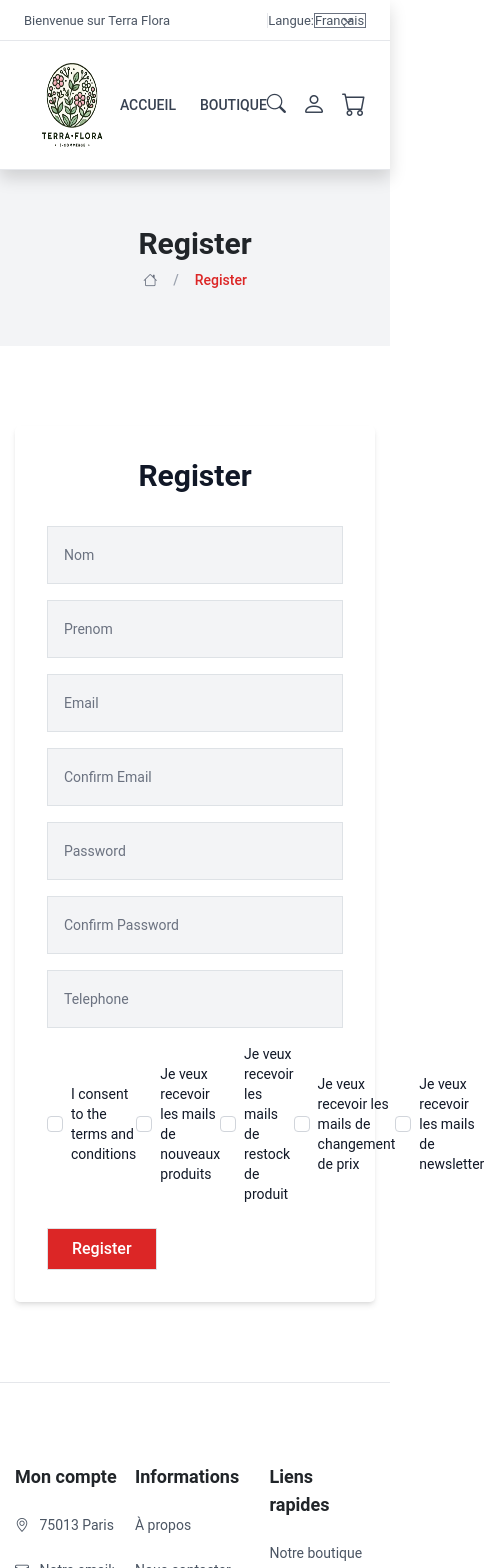
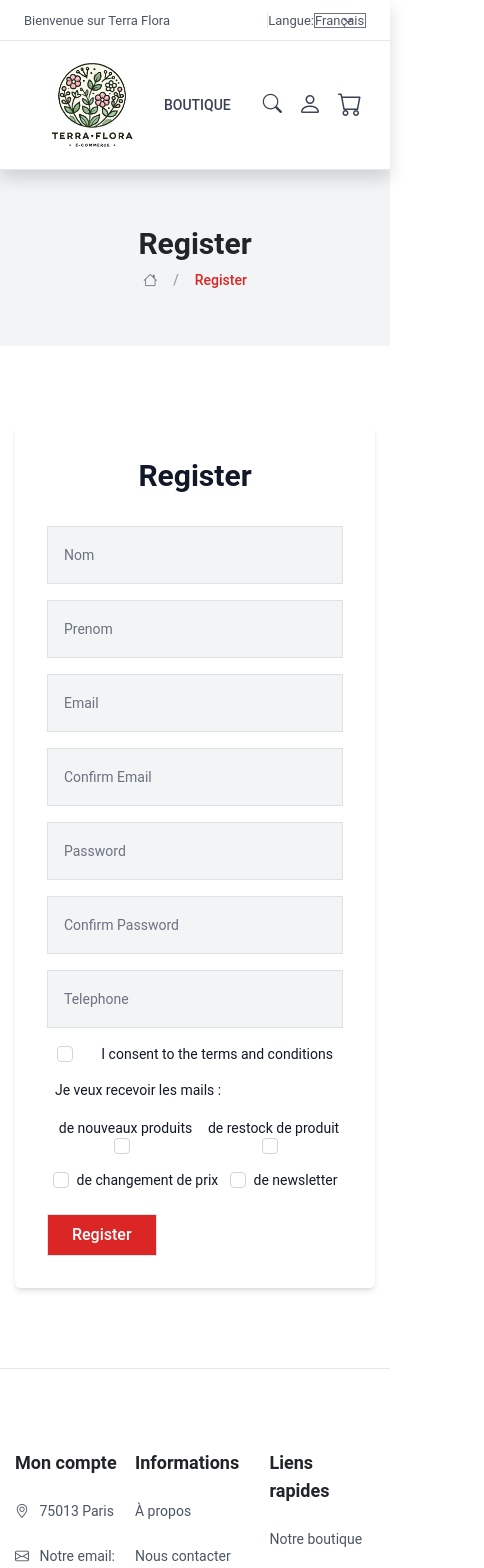
Before and after one commit to HardWareHouse/TerraFlora, a Vue app in the folder client/: page /register in a window 390 px wide. Shown: the top 1568 px of the page, 484 px wide, since content can reach past the window. Built offline with nearby package versions, Linux system fonts and the light colour scheme; a web font is replaced by a local one.

Commit message:
Ajout du responsive sur plusieurs page du site

```diff
--- a/client/src/components/UI/basket.vue
+++ b/client/src/components/UI/basket.vue
@@ -1,6 +1,6 @@
 <template>
   <div class="fixed  inset-0 z-50 flex items-center justify-end bg-gray-800 bg-opacity-50">
-    <div class="relative w-full h-full max-w-sm p-6 bg-white shadow-lg">
+    <div class="relative w-full h-full max-w-72 p-6 bg-white shadow-lg lg:max-w-sm">
       <div class="absolute top-0 right-full p-2 bg-red-700">
         <i class="bi bi-x-lg cursor-pointer p-1" style="font-size: 1.5rem; color: white;" @click.prevent="$emit('close')"></i>
       </div>
--- a/client/src/components/UI/header.vue
+++ b/client/src/components/UI/header.vue
@@ -15,10 +15,10 @@
       </div>
     </div>
     <p class="border-t border-gray-200 w-full"></p>
-    <div class="container mx-auto flex items-center justify-between px-4">
+    <div class="container mx-auto flex items-center justify-around px-4 lg:justify-between">
       <div><a href="/"><img src="../../assets/homePage/TerraFlora_logo.png" alt="Terra Flora" class="h-32" /></a></div>
-      <nav class="flex space-x-6 text-sm font-medium">
-        <router-link to="/" class="text-gray-700">ACCUEIL</router-link>
+      <nav class="flex space-x-0 mr-4 text-sm font-medium lg:space-x-6">
+        <router-link to="/" class="text-gray-700 hidden lg:block">ACCUEIL</router-link>
         <div class="relative group">
           <router-link to="/shop" class="text-gray-700">BOUTIQUE</router-link>
         </div>
--- a/client/src/components/UI/searchBar.vue
+++ b/client/src/components/UI/searchBar.vue
@@ -13,7 +13,7 @@
         />
         <button @click="performSearch" class="text-white px-4 py-2 flex items-center space-x-2 focus:outline-none">
           <i class="bi bi-search" style="font-size: 2rem; color: white;"></i>
-          <span class="text-xl">Rechercher</span>
+          <span class="hidden  lg:text-xl">Rechercher</span>
         </button>
       </div>
     </div>
--- a/client/src/components/basket/checkout.vue
+++ b/client/src/components/basket/checkout.vue
@@ -1,6 +1,6 @@
 <template>
   <div class="container flex justify-between w-full my-10">
-    <div class="w-2/5">
+    <div class="w-full lg:w-2/5">
       <div class="bg-gray-100 p-4 rounded shadow-md flex flex-col">
         <h2 class="text-2xl font-semibold mb-4">Total du Panier</h2>
         <div class="flex justify-between items-center py-2 border-b">
--- a/client/src/components/homePage/carousel.vue
+++ b/client/src/components/homePage/carousel.vue
@@ -3,11 +3,11 @@
         <Slide v-for="(slide, index) in slides" :key="index">
             <div class="w-full h-full">
                 <img class="w-full h-[510px] object-cover" :src="slide.src" :alt="slide.alt" />
-                <div class="absolute top-36 left-20 text-left text-white">
+                <div class="absolute top-36 left-8 text-left text-white lg:left-20">
                     <h2 class="text-[#CC2121] font-bold text-xl text-[30px] font-['Yesteryear']">{{ slide.title }}</h2>
                     <h1 class="font-bold text-4xl text-black">{{ slide.mainText }}</h1>
                     <p class="mt-10">
-                    <p class="bg-[#CC2121] text-white font-bold py-2 px-4 w-28">
+                    <p class="bg-[#CC2121] text-white font-bold py-2 pl-3 w-28">
                         <RouterLink to="/shop">{{ slide.buttonText }}</RouterLink>
                     </p>
                     </p>
--- a/client/src/components/loginRegister/register/formRegister.vue
+++ b/client/src/components/loginRegister/register/formRegister.vue
@@ -52,24 +52,35 @@
               class="relative block w-full px-3 py-3 text-[14px] bg-gray-100 text-gray-900 placeholder-gray-500 border border-gray-300 focus:outline-none sm:text-sm"
               placeholder="Telephone" />
           </div>
-          <div class="flex items-center">
+          <div class="flex flex-wrap-reverse justify-around items-center lg:justify-start">
               <input v-model="haveConsented" id="haveConsented" name="haveConsented" type="checkbox"
                 class="w-4 h-4 text-red-600 border-gray-300 rounded focus:ring-red-500" />
               <label for="haveConsented" class="ml-2 text-sm text-gray-900">I consent to the terms and conditions</label>
-
-
+          </div>
+              <label for="haveConsented" class="ml-2 text-sm text-gray-900">Je veux recevoir les mails : </label>
+            <div class="flex justify-around lg:justify-start">
+                <div class="flex flex-wrap-reverse justify-around items-center">
                   <input v-model="wantsMailNewProduct" id="haveConsented" name="haveConsented" type="checkbox"
                   class="w-4 h-4 text-red-600 border-gray-300 rounded focus:ring-red-500" />
-            <label for="haveConsented" class="ml-2 text-sm text-gray-900">Je veux recevoir les mails de nouveaux produits</label>
+                  <label for="haveConsented" class="ml-2 text-sm text-gray-900">de nouveaux produits</label>
+              </div>
+              <div class="flex flex-wrap-reverse justify-around items-center lg:ml-10">
                 <input v-model="wantsMailRestockProduct" id="haveConsented" name="haveConsented" type="checkbox"
                 class="w-4 h-4 text-red-600 border-gray-300 rounded focus:ring-red-500" />
-            <label for="haveConsented" class="ml-2 text-sm text-gray-900">Je veux recevoir les mails de restock de produit</label>
+                <label for="haveConsented" class="ml-2 text-sm text-gray-900">de restock de produit</label>
+              </div>
+            </div>
+            <div class="flex justify-around lg:justify-start" >
+              <div class="flex flex-wrap-reverse justify-around items-center">
                   <input v-model="wantsMailChangingPrice" id="haveConsented" name="haveConsented" type="checkbox"
                   class="w-4 h-4 text-red-600 border-gray-300 rounded focus:ring-red-500" />
-            <label for="haveConsented" class="ml-2 text-sm text-gray-900">Je veux recevoir les mails de changement de prix</label>
+                  <label for="haveConsented" class="ml-2 text-sm text-gray-900">de changement de prix</label>
+              </div>
+              <div class="flex flex-wrap-reverse justify-around items-center lg:ml-8">
                   <input v-model="wantsMailNewsletter" id="haveConsented" name="haveConsented" type="checkbox"
                     class="w-4 h-4 text-red-600 border-gray-300 rounded focus:ring-red-500" />
-            <label for="haveConsented" class="ml-2 text-sm text-gray-900">Je veux recevoir les mails de newsletter</label>
+                  <label for="haveConsented" class="ml-2 text-sm text-gray-900">de newsletter</label>
+              </div>
             </div>
         </div>
         <div>
```
Lines whose indentation alone changed are shown as unchanged.
